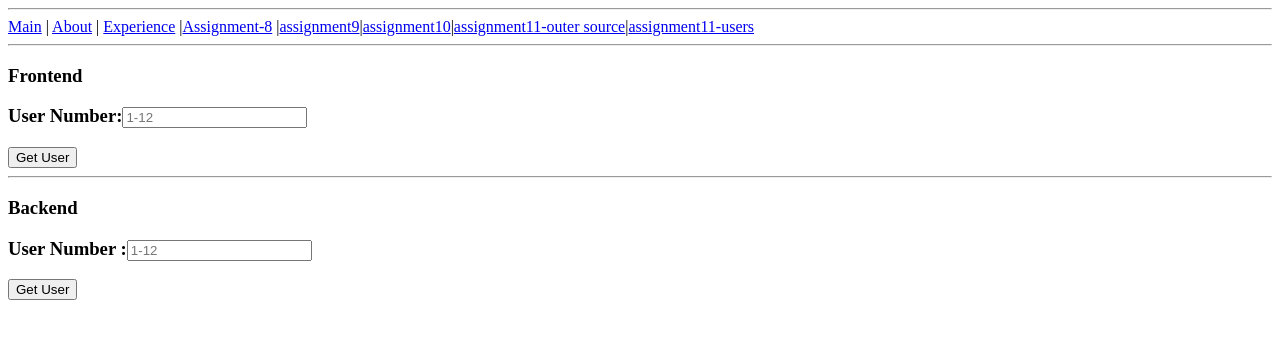
After one commit to GuyAbramov/8, a Flask app: page /assignment11/outer_source in a window 1280 px wide. The commit adds this page. Shown: the top 339 px of the page. Run offline with Flask 2, Linux system fonts and the light colour scheme.

Commit message:
assignment11

```diff
--- a/app.py
+++ b/app.py
@@ -1,5 +1,10 @@
-from flask import Flask, redirect, url_for, request, Blueprint
+import json
+import requests
+import random
+from flask import Flask, redirect, url_for, request, Blueprint, jsonify
 from flask import render_template, session
+from mysqlx.protobuf.mysqlx_resultset_pb2 import JSON
+
 from pages.assignment10.assignment10 import assignment10
 from interact_with_DB import interact_db
 app = Flask(__name__)
@@ -35,10 +40,9 @@ users = {
     'GOYA': {'name': 'goya', 'email': 'g1@gmail.com'}
 }
 
+
 @app.route('/assignment9', methods=['GET','POST'])
 def search_9():
-
-
 
 
 
@@ -75,20 +79,36 @@ def logout_func():
 
 
 
+@app.route('/assignment11/outer_source')
+def assignment11_def():
+    return render_template('assignment11.html')
+
+
+
+
+@app.route('/assignment11/outer_source/json')
+def assignment11_def_json():
+    number = request.args['number']
+    res = requests.get("https://reqres.in/api/users/{}".format(number))
+    response = jsonify(res.json())
+    response.headers.add('Access-Control-Allow-Origin', '*')
+    return response
+
+
+@app.route('/assignment11/users')
+def assignment11_users_def():
+        query = 'select  id,name,email from users;'
+        users = interact_db(query=query, query_type='fetch')
+        response = []
+        for user in users:
+            response.append({
+                "id": user[0],
+                "name": user[1],
+                "email": user[2]
+            })
+        return render_template('users.html', users=json.dumps(response))
+
 
 
 if __name__ == '__main__':
     app.run(debug=True)
-
-
-
-
-
-
-
-
-# @app.route('/users')
-# def users_page():
-# query = 'select * from users':
-# users = interact_with_DB(query=query, query_type='fetch')
-# return render_template('users.html', users='users')
--- /dev/null
+++ b/static/js/fetch.js
@@ -0,0 +1,59 @@
+
+console.log('inside fetch example');
+
+
+function getUsersFromBackend(){
+    const value = document.getElementById('input_number_backend').value;
+    fetch(`http://localhost:5000/assignment11/outer_source/json?number=${value}`).then(
+        response => response.json()
+    ).then(
+        response => put_users_inside_html_from_backend(response.data)
+    ).catch(
+        err => console.log(err)
+    )
+}
+
+function put_users_inside_html_from_backend(response_obj_data) {
+    // console.log(response_obj_data);
+
+    const curr_main = document.getElementById("main_backend");
+        const section = document.createElement('section');
+        section.innerHTML = `
+        <img src="${response_obj_data.avatar}" alt="Profile Picture"/>
+        <div>
+            <span>${response_obj_data.first_name} ${response_obj_data.last_name}</span>
+            <br>
+            <a href="mailto:${response_obj_data.email}">Send Email</a>
+        </div>
+        `;
+        curr_main.innerHTML = section.innerHTML;
+
+}
+
+function getUsers(){
+    const value = document.getElementById('input_number').value;
+    fetch(`https://reqres.in/api/users/${value}`).then(
+        response => response.json()
+    ).then(
+        response_obj => put_users_inside_html(response_obj.data)
+    ).catch(
+        err => console.log(err)
+    )
+}
+
+function put_users_inside_html(response_obj_data) {
+    // console.log(response_obj_data);
+
+    const curr_main = document.querySelector("main");
+        const section = document.createElement('section');
+        section.innerHTML = `
+        <img src="${response_obj_data.avatar}" alt="Profile Picture"/>
+        <div>
+            <span>${response_obj_data.first_name} ${response_obj_data.last_name}</span>
+            <br>
+            <a href="mailto:${response_obj_data.email}">Send Email</a>
+        </div>
+        `;
+        curr_main.innerHTML = section.innerHTML;
+
+}
--- /dev/null
+++ b/templates/assignment11.html
@@ -0,0 +1,26 @@
+{% extends 'base.html' %}
+{% block title%}
+ ass11
+{% endblock %}
+
+{% block body %}
+    <script src="../static/js/fetch.js"></script>
+    <h3>Frontend</h3>
+<h3>User Number:<input type="number" id="input_number" name="user_num" placeholder="1-12"> <br></h3>
+    <input type="submit" onclick="getUsers()" value="Get User">
+    <div id="output"></div>
+
+
+<main>
+
+
+</main>
+    <hr>
+        <h3>Backend</h3>
+    <h3>User Number :<input type="number" id="input_number_backend" name="user_num_backend" placeholder="1-12"> <br></h3>
+        <input type="submit" onclick="getUsersFromBackend()" value="Get User">
+    <div id="output_backend"></div>
+<main id="main_backend">
+
+</main>
+    {% endblock %}
--- a/templates/header.html
+++ b/templates/header.html
@@ -7,7 +7,8 @@
 <body>
 <hr>
 <a href="/">Main</a> | <a href="/about">About</a> | <a href="/experience">Experience</a> |<a href="/assignment8">Assignment-8</a>
-|<a href="/assignment9">assignment9</a>|<a href="/assignment10">assignment10</a>
+|<a href="/assignment9">assignment9</a>|<a href="/assignment10">assignment10</a>|<a href="/assignment11/outer_source">assignment11-outer source</a>|<a
+        href="/assignment11/users">assignment11-users</a>
 {% if session.username %}
    | <a href="/logout">logout</a>
     <h3>Hello {{ session.username }}</h3>
```
Also changed, not shown: templates/users.html (added, +16 -0 lines), README.md.
